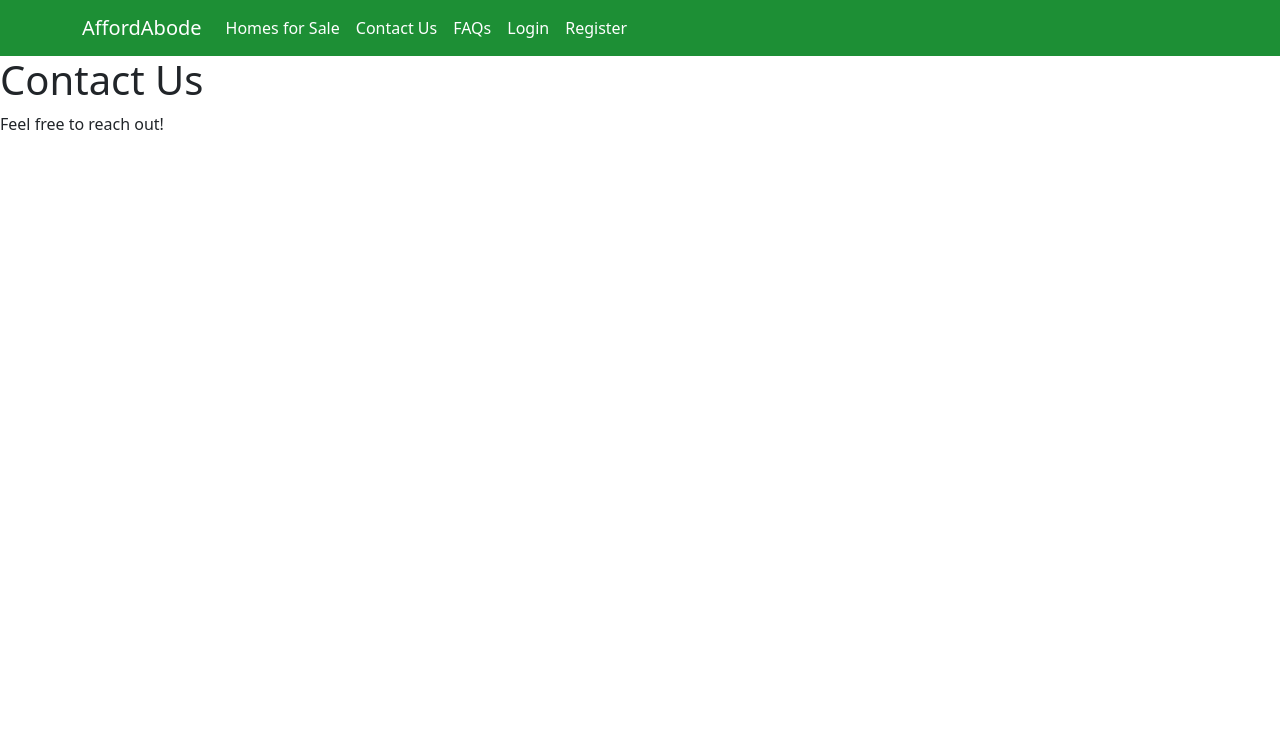
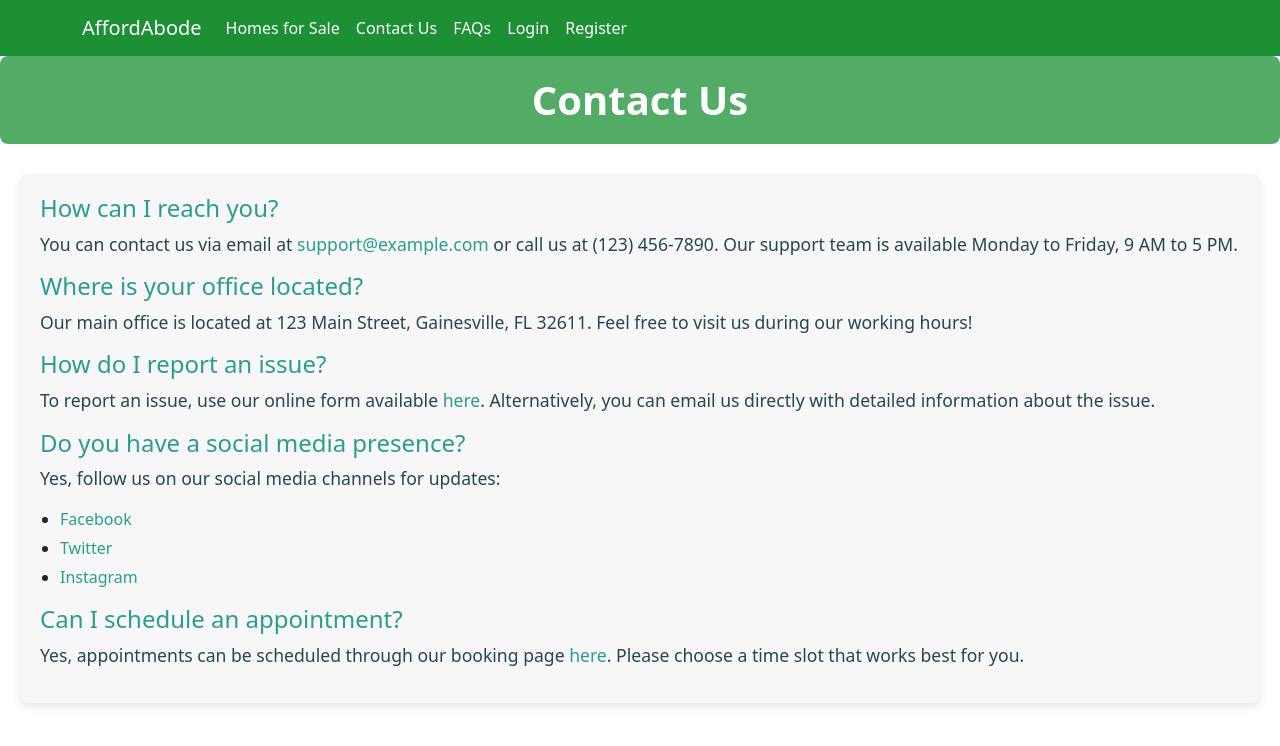
Before and after one commit to AaryanAn/AffordAbodes, a Django app: page /accounts/contact/ in a window 1280 px wide. Shown: the top 746 px of the page. Run offline with Django 4.2, Linux system fonts and the light colour scheme.

Commit message:
updates to contact, faq, home, and registration pages

```diff
--- a/templates/contact.html
+++ b/templates/contact.html
@@ -1,7 +1,88 @@
 {% extends 'base.html' %}
 
 {% block content %}
-<h1>Contact Us</h1>
-<p>Feel free to reach out!</p>
-<!-- You can add a contact form or more content here -->
+<h1 class="contact-header">Contact Us</h1>
+
+<div class="contact-container">
+    <h2>How can I reach you?</h2>
+    <p>
+        You can contact us via email at <a href="mailto:support@example.com">support@example.com</a> or call us at (123) 456-7890. Our support team is available Monday to Friday, 9 AM to 5 PM.
+    </p>
+
+    <h2>Where is your office located?</h2>
+    <p>
+        Our main office is located at 123 Main Street, Gainesville, FL 32611. Feel free to visit us during our working hours!
+    </p>
+
+    <h2>How do I report an issue?</h2>
+    <p>
+        To report an issue, use our online form available <a href="/report-issue">here</a>. Alternatively, you can email us directly with detailed information about the issue.
+    </p>
+
+    <h2>Do you have a social media presence?</h2>
+    <p>
+        Yes, follow us on our social media channels for updates:
+        <ul>
+            <li><a href="https://www.facebook.com/example" target="_blank">Facebook</a></li>
+            <li><a href="https://twitter.com/example" target="_blank">Twitter</a></li>
+            <li><a href="https://www.instagram.com/example" target="_blank">Instagram</a></li>
+        </ul>
+    </p>
+
+    <h2>Can I schedule an appointment?</h2>
+    <p>
+        Yes, appointments can be scheduled through our booking page <a href="/schedule-appointment">here</a>. Please choose a time slot that works best for you.
+    </p>
+</div>
+
+<style>
+    .contact-header {
+        text-align: center;
+        font-size: 2.5em;
+        color: #264653;
+        margin-bottom: 30px;
+        font-weight: bold;
+        background-color: #53ac66;
+        color: white;
+        padding: 20px;
+        border-radius: 8px;
+    }
+
+    .contact-container {
+        margin: 20px;
+        padding: 20px;
+        background-color: #f7f7f7;
+        border-radius: 8px;
+        box-shadow: 0 4px 8px rgba(0, 0, 0, 0.1);
+    }
+
+    .contact-container h2 {
+        color: #2a9d8f;
+        font-size: 1.5em;
+    }
+
+    .contact-container p {
+        font-size: 1.1em;
+        margin-bottom: 15px;
+        color: #264653;
+    }
+
+    .contact-container ul {
+        padding-left: 20px;
+        margin-top: 10px;
+    }
+
+    .contact-container ul li {
+        margin-bottom: 5px;
+    }
+
+    .contact-container a {
+        color: #2a9d8f;
+        text-decoration: none;
+    }
+
+    .contact-container a:hover {
+        text-decoration: underline;
+    }
+</style>
 {% endblock %}
--- a/templates/faq.html
+++ b/templates/faq.html
@@ -42,7 +42,7 @@
         color: #264653;
         margin-bottom: 30px;
         font-weight: bold;
-        background-color: #2a9d8f;
+        background-color: #53ac66;
         color: white;
         padding: 20px;
         border-radius: 8px;
```
Also changed, not shown: accounts/forms.py (+7 -0 lines), templates/home.html (+30 -6 lines), templates/registration/register.html (+15 -4 lines), db.sqlite3.
